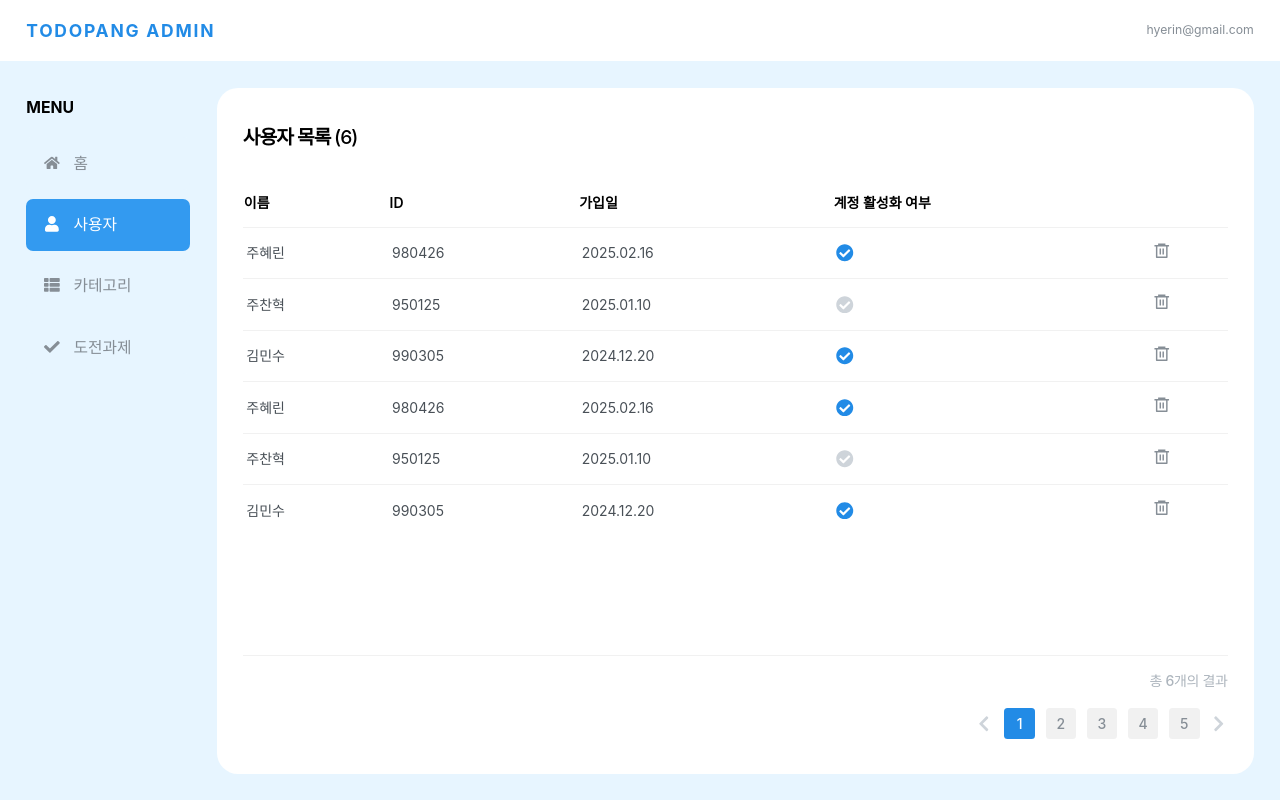
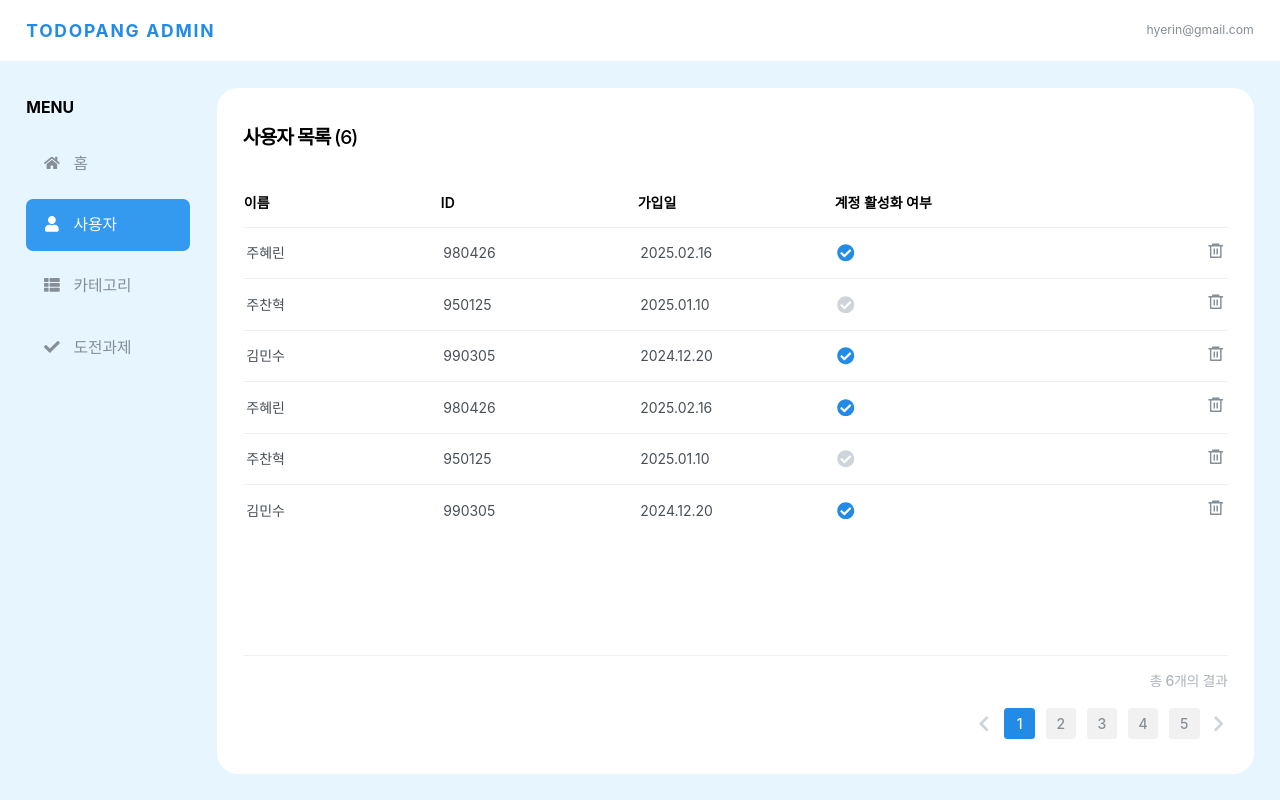
Before and after one commit to 1OS-DevTeam/TodoPangAdmin, a React app: page / in a window 1280 px wide. Both pictures are taken after a click on the item "사용자". Built offline with nearby package versions, Linux system fonts and the light colour scheme; the HTML template or start-up script is replaced by a standard one; a web font is replaced by a local one.

Commit message:
[modify] Table component

```diff
--- a/src/components/Table.tsx
+++ b/src/components/Table.tsx
@@ -9,18 +9,26 @@ interface TableColumn<T> {
 interface TableProps<T> {
   columns: TableColumn<T>[];
   data: T[];
+  columnRatios?: number[];
 }
 
-const Table = <T,>({ columns, data }: TableProps<T>) => {
+const Table = <T,>({ columns, data, columnRatios }: TableProps<T>) => {
+  const totalRatio =
+    columnRatios?.reduce((sum, r) => sum + r, 0) || columns.length;
+  const computedWidths = columnRatios
+    ? columnRatios.map((r) => Math.round((r / totalRatio) * 100) + "%")
+    : Array(columns.length).fill(`${100 / columns.length}%`);
+
   return (
     <table className="w-full border-collapse mt-30">
       <thead>
-        <tr className="bg-gray-100 text-left border-b-1 border-gray-1">
-          {columns.map((column) => (
+        <tr className="text-left border-b-1 border-gray-1">
+          {columns.map((column, index) => (
             <th
               key={String(column.key)}
               scope="col"
               className="py-16 font-semibold"
+              style={{ width: computedWidths[index] }}
             >
               {column.label}
             </th>
@@ -33,8 +41,12 @@ const Table = <T,>({ columns, data }: TableProps<T>) => {
             key={index}
             className={`text-left border-b-1 ${index !== data.length - 1 ? "border-gray-1" : "border-transparent"}`}
           >
-            {columns.map((column) => (
-              <td key={String(column.key)} className="px-4 py-16 text-gray-7">
+            {columns.map((column, index) => (
+              <td
+                key={String(column.key)}
+                className={`px-4 py-16 text-gray-7 ${index === columns.length - 1 ? "text-right" : "text-left"}`}
+                style={{ width: computedWidths[index] }}
+              >
                 {column.render
                   ? column.render(row[column.key as keyof T], row)
                   : (row[column.key as keyof T] as ReactNode)}
```
